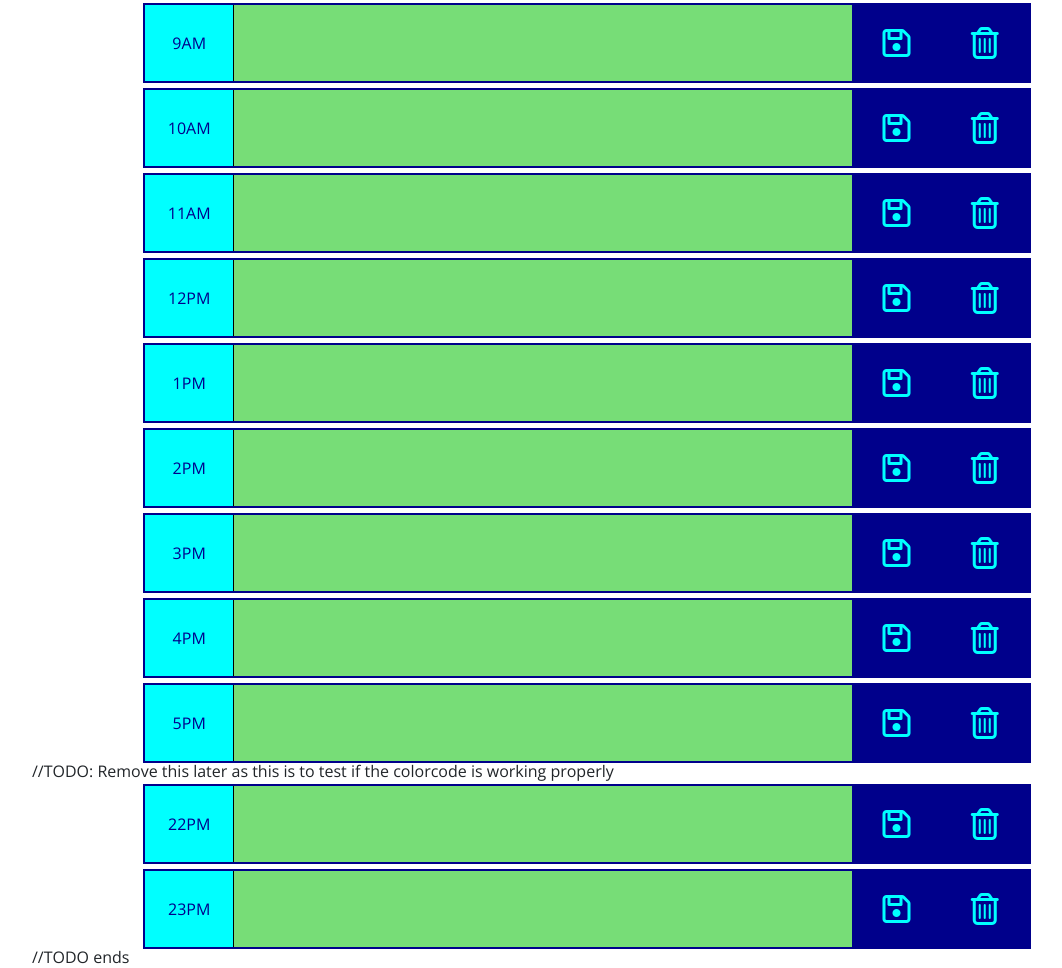
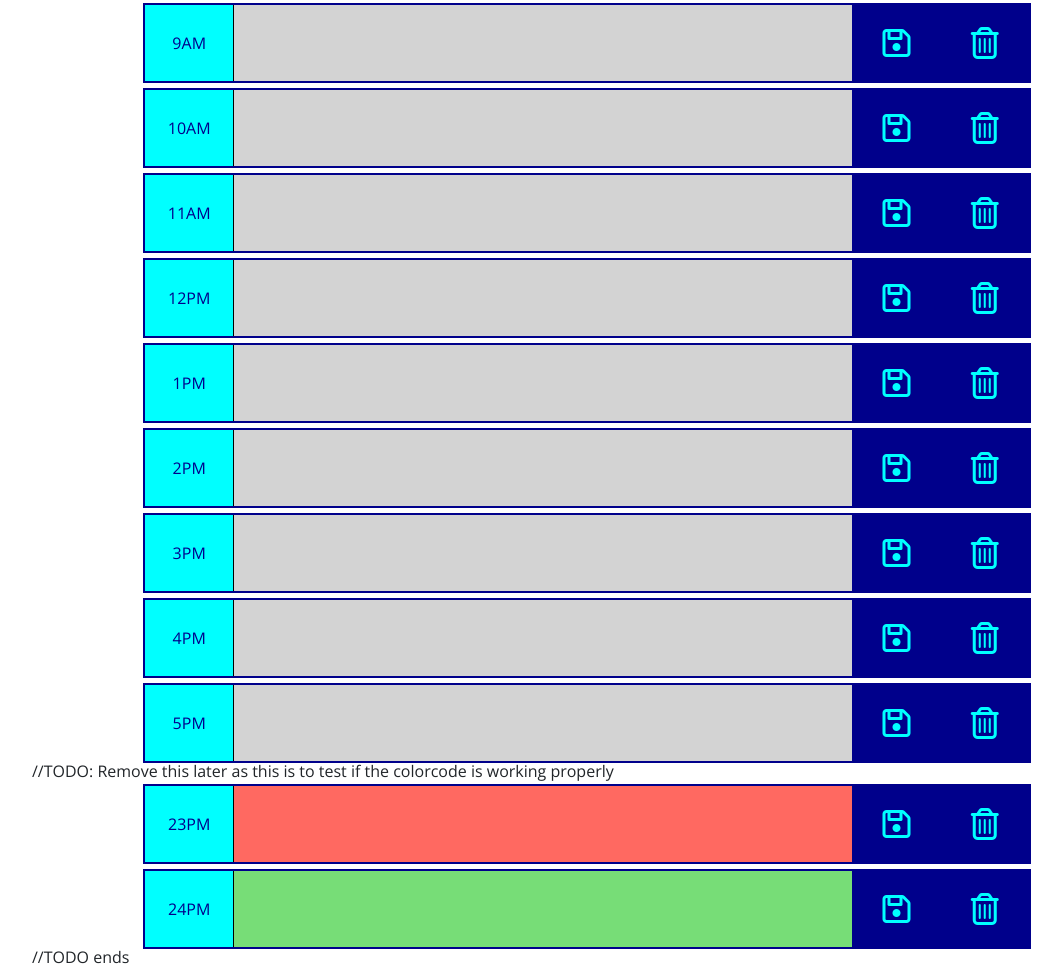
Before and after one commit to ladykays/work-day-scehduler, a plain HTML site: page index.html in a window 1280 px wide. Shown: the part 333-1301 px from the top of the page, without its empty margins (53-1115 px from the left). Drawn offline with nearby package versions, Linux system fonts and the light colour scheme.

Commit message:
edit: checkTime function producing desired output

```diff
--- a/assets/js/newscript.js
+++ b/assets/js/newscript.js
@@ -13,21 +13,23 @@ $(document).ready(function () {// Instructs the browser to only load script file
   setInterval(update, 1000);
 
   function checkTime() {
-    var currentHour = moment().format("h");
+    var currentHour = moment().hour();
     $(".timeBlock").each(function () {
       var time = parseInt($(this).attr("id").split("-")[1]); //The number after the '-' character is the value assigned to time
 
-      if (currentHour === time) {
-        timeBlockEl.children("textarea").addClass("present");
-        console.log("Y");
-      } else if (currentHour > time) {
-        timeBlockEl.children("textarea").addClass("past");
+      if (time < currentHour) {
+        $(this).children("textarea").addClass("past");
+        console.log("Past");
+      } else if (time === currentHour) {
+        $(this).children("textarea").addClass("present");
         console.log("Current Hour: " + currentHour);
       } else {
-        timeBlockEl.children("textarea").addClass("future");
-        console.log("Y");
+        $(this).children("textarea").addClass("future");
+        console.log(currentHour);
       }
+      console.log(time);
     });
+
   }
   checkTime();
 });
--- a/index.html
+++ b/index.html
@@ -148,12 +148,13 @@
       </div>
 
       //TODO: Remove this later as this is to test if the colorcode is working properly
-      <!-- Timeblock for 22pm-->
-      <div class="row mx-auto timeBlock" id="timeBlock-22">
-        <div class="hour" id="hour22">
-          <span class="mx-auto my-auto">22PM</span>
+
+      <!-- Timeblock for 20pm-->
+      <div class="row mx-auto timeBlock" id="timeBlock-23">
+        <div class="hour" id="hour23">
+          <span class="mx-auto my-auto">23PM</span>
         </div>
-        <textarea class="text-area" id="text-area-22"></textarea>
+        <textarea class="text-area" id="text-area-23"></textarea>
         <div class="saveBtn">
           <i class="fa-regular fa-floppy-disk fa-2x mx-auto my-auto"></i>
         </div>
@@ -162,13 +163,12 @@
         </div>
       </div>
 
-
-      <!-- Timeblock for 20pm-->
-      <div class="row mx-auto timeBlock" id="timeBlock-23">
-        <div class="hour" id="hour23">
-          <span class="mx-auto my-auto">23PM</span>
+      <!-- Timeblock for 24pm-->
+      <div class="row mx-auto timeBlock" id="timeBlock-24">
+        <div class="hour" id="hour24">
+          <span class="mx-auto my-auto">24PM</span>
         </div>
-        <textarea class="text-area" id="text-area-23"></textarea>
+        <textarea class="text-area" id="text-area-24"></textarea>
         <div class="saveBtn">
           <i class="fa-regular fa-floppy-disk fa-2x mx-auto my-auto"></i>
         </div>
```
